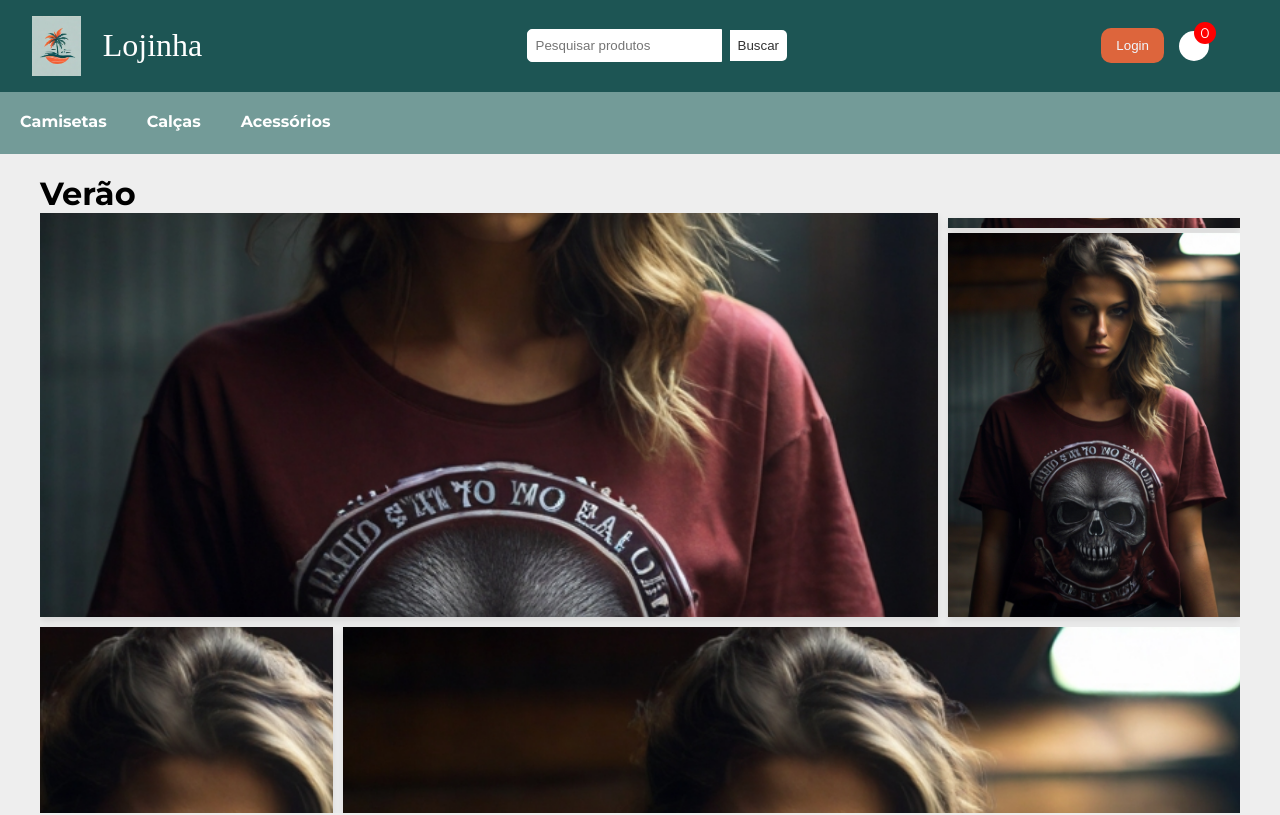
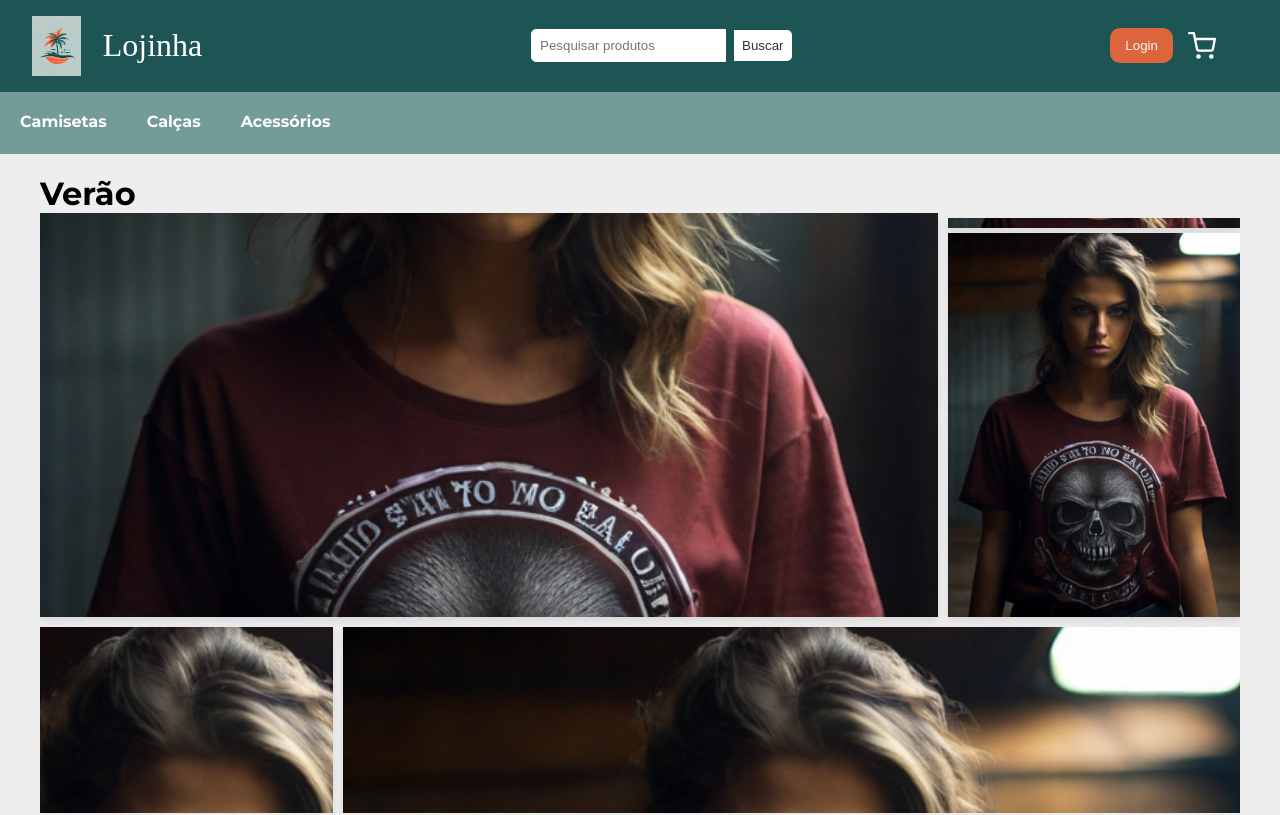
Before and after one commit to Lipao12/Loja-de-Roupa, a React (Vite) app: page /colecao/1 in a window 1280 px wide. Shown: the top 815 px of the page. Built offline with nearby package versions, Linux system fonts and the light colour scheme; the HTML template or start-up script is replaced by a standard one.

Commit message:
Adicionado contagem dinâmica do que tem no carrinho, mudança no position do contador do carrinho

```diff
--- a/src/context/ShopContext.jsx
+++ b/src/context/ShopContext.jsx
@@ -4,20 +4,29 @@ import produtos from '../ui/assets/produtos';
 export const ShopContext = createContext(null);
 
 const getDefaultCart = () => {
-    let cart = {};
-    for (let i = 0; i < produtos.length; i++) {
-        cart[i] = 0;
-    }
+    let cart = [];
     return cart;
 }
 
 const ShopContextProvider = (props) => {
     const [cartItems, setCartItems] = useState(getDefaultCart());
 
-    const addCart = (itemId) => {
-        setCartItems((prev) => ({...prev, [itemId]:prev[itemId]+1}));
-        console.log(cartItems);
+    const addCart = (itemId, itemTamanho) => {
+        const existingItemIndex = cartItems.findIndex(item => item.id === itemId && item.tamanho === itemTamanho);
+
+
+        if (existingItemIndex !== -1) {
+            setCartItems(prev => {
+                const newCart = [...prev];
+                newCart[existingItemIndex].quantidade += 1;
+                return newCart;
+            });
+        } else {
+            setCartItems(prev => [...prev, { id: itemId, tamanho: itemTamanho, quantidade: 1 }]);
+        }
+
     }
+
     const removeCart = (itemId) => {
         setCartItems((prev) => ({...prev, [itemId]:prev[itemId]-1}))
     }
--- a/src/ui/components/Header.jsx
+++ b/src/ui/components/Header.jsx
@@ -1,13 +1,21 @@
+import { useContext } from 'react';
+import { FiShoppingCart } from "react-icons/fi";
 import { Link } from 'react-router-dom';
+import { ShopContext } from '../../context/ShopContext';
 import Logo from '../assets/logo1.jpg';
 import '../styles/header.css';
 import Button from './Button';
 
-const Header = ()=>{
+const Header = () => {
+    const { cartItems } = useContext(ShopContext);
+    const cartItemCount = Object.values(cartItems).reduce((total, item) => total + item.quantidade, 0);
+    console.log(cartItemCount)
+
+
     return (
         <header>
             <div className='name-logo'>
-                <img src={Logo} />
+                <img src={Logo} alt="Logo" />
                 <Link to='/'><h1>Lojinha</h1></Link>
             </div>
 
@@ -15,10 +23,11 @@ const Header = ()=>{
                 <input type="text" placeholder="Pesquisar produtos" />
                 <button>Buscar</button>
             </div>
+
             <div className='nav-login-cart'>
                 <Button name='Login'/>
-                <div className='cart' />
-                <div className='nav-cart-count'>0</div>
+                <div className='cart'><FiShoppingCart className='cart-icon-react'/></div>
+                {cartItemCount > 0 && <div className='nav-cart-count'>{cartItemCount>9?'+9':cartItemCount}</div>}
             </div>
         </header>
     );
--- a/src/ui/components/ProductDisplay.jsx
+++ b/src/ui/components/ProductDisplay.jsx
@@ -20,6 +20,8 @@ const ProductDisplay = (props) => {
     const handleSubmit = (event) => {
         event.preventDefault();
         console.log(`Produto: ${props.product.name}, Tamanho: ${selectedSize}`);
+        // Chamando a função addCart com o ID do produto e o tamanho
+        addCart(props.product.id, selectedSize);
     };
 
     return (
@@ -81,7 +83,7 @@ const ProductDisplay = (props) => {
                             </button>
                         </div>
                     </div>
-                    <input type='submit' value='Add Carrinho' className='button-cart' onClick={()=>{addCart(props.product.id)}}/>
+                    <input type='submit' value='Add Carrinho' className='button-cart' />
                 </form>
             </div>
         </div>
--- a/src/ui/styles/header.css
+++ b/src/ui/styles/header.css
@@ -48,13 +48,16 @@ header {
 
 .nav-login-cart{
   margin-right: 32px;
+  position: relative;
 }
 
 .cart{
-    height: 30px;
-    width: 30px;
-    background-color: #fff;
-    border-radius: 50%;
+  position: relative;
+}
+
+.cart-icon-react {
+  font-size: 28px;
+  color: #fff;
 }
 
 .nav-cart-count{
@@ -69,6 +72,9 @@ header {
   font-size: 14px;
   background: red;
   color: white;
+
+  position: absolute;
+  right: -8px;
 }
 
 header .search-bar {
```
